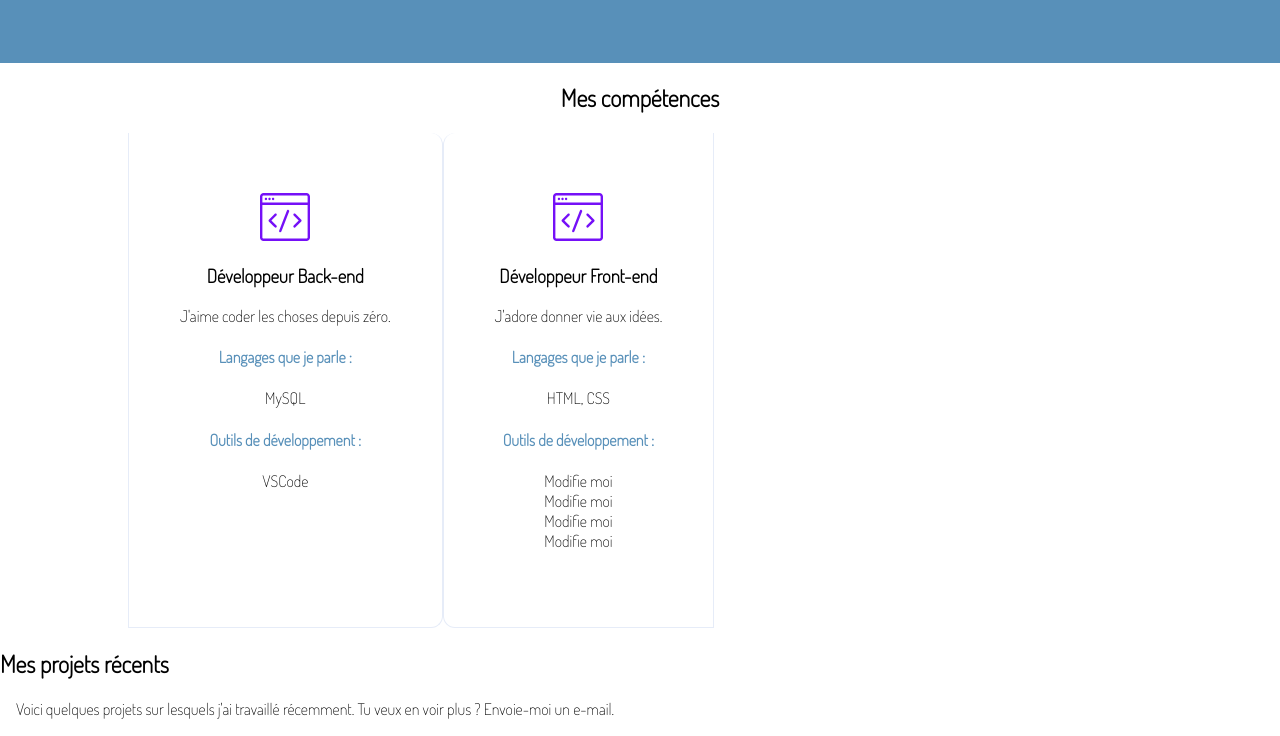
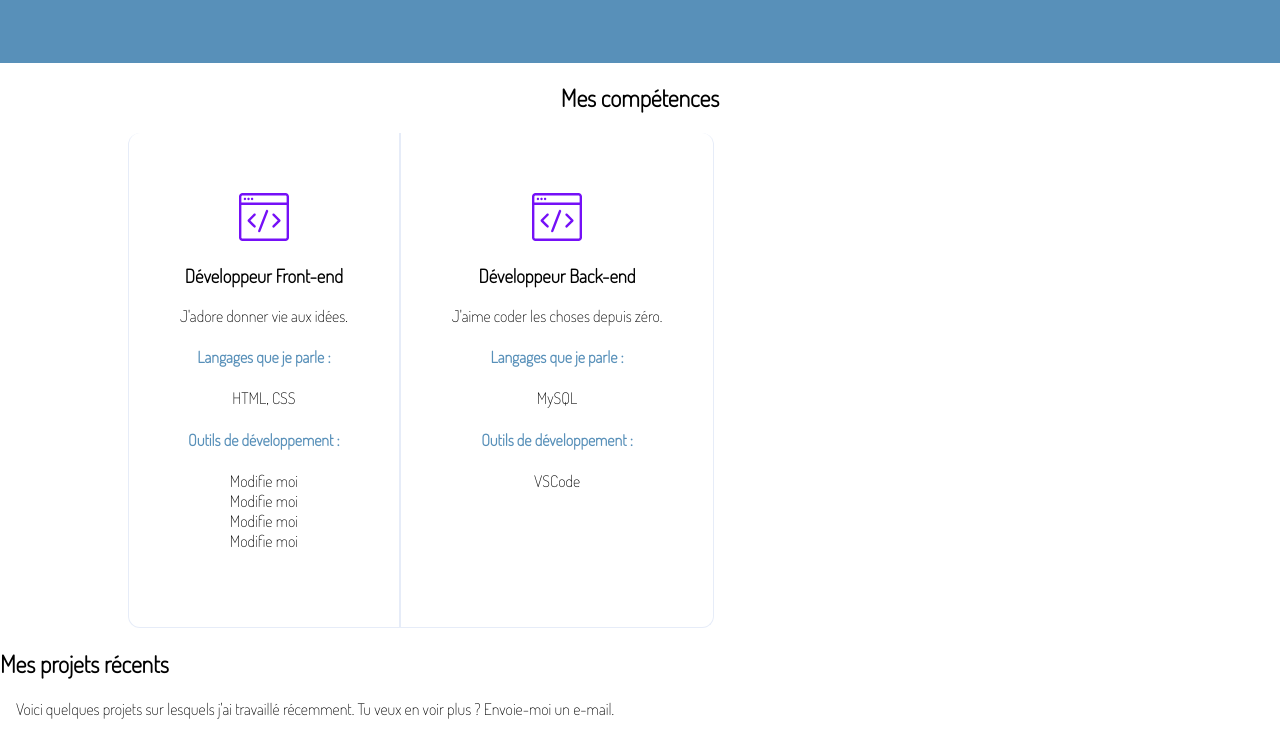
Before and after one commit to PPaillard/checkpoint-html_css_js, a website: page site/portfolio.html in a window 1280 px wide. Shown: the part 1040-1776 px from the top of the page. Drawn offline with Linux system fonts and the light colour scheme.

Commit message:
Finish CSS step 6 in part 2

```diff
--- a/site/css/portfolio.css
+++ b/site/css/portfolio.css
@@ -94,7 +94,7 @@ p {
 }
 
 @media (min-width: 700px){
-  .skills .list { flex-direction: row; }
+  .skills .list { flex-direction: row-reverse; justify-content: flex-end; }
 }
 
 .column {
```
